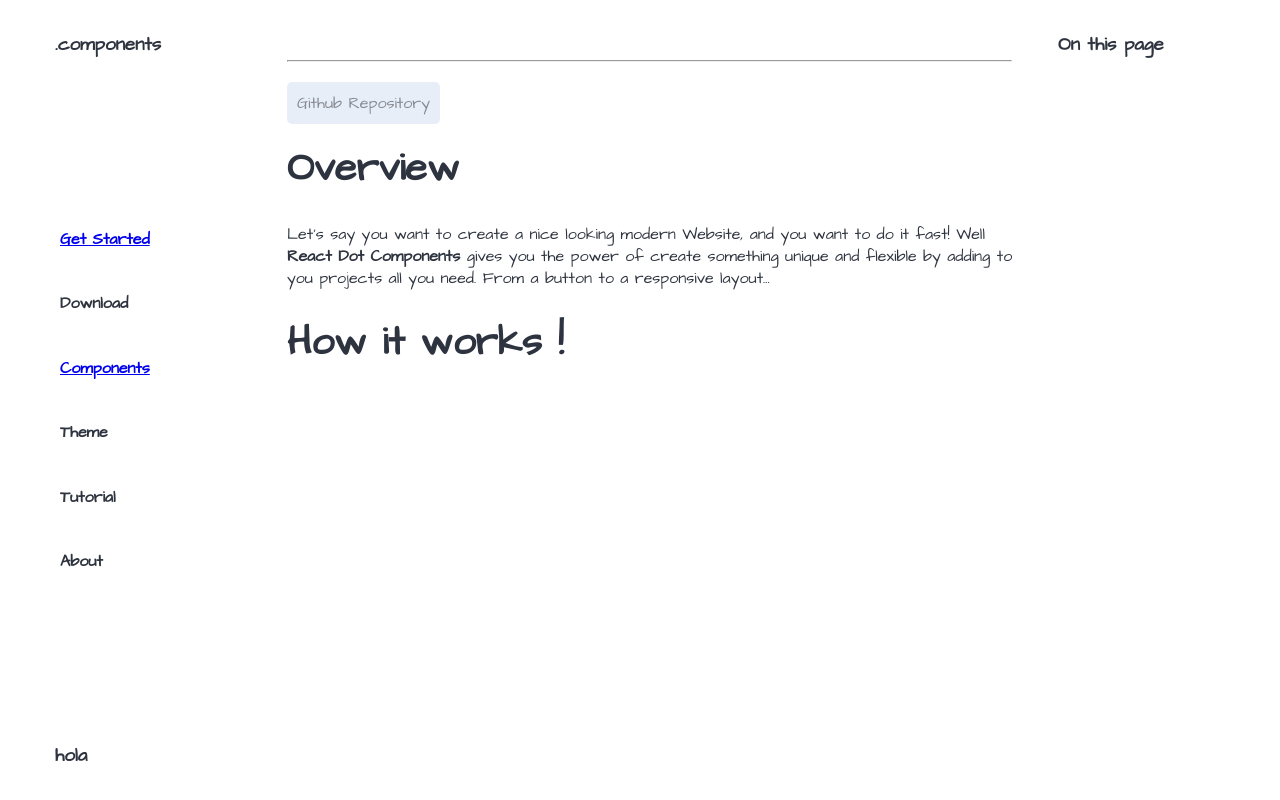
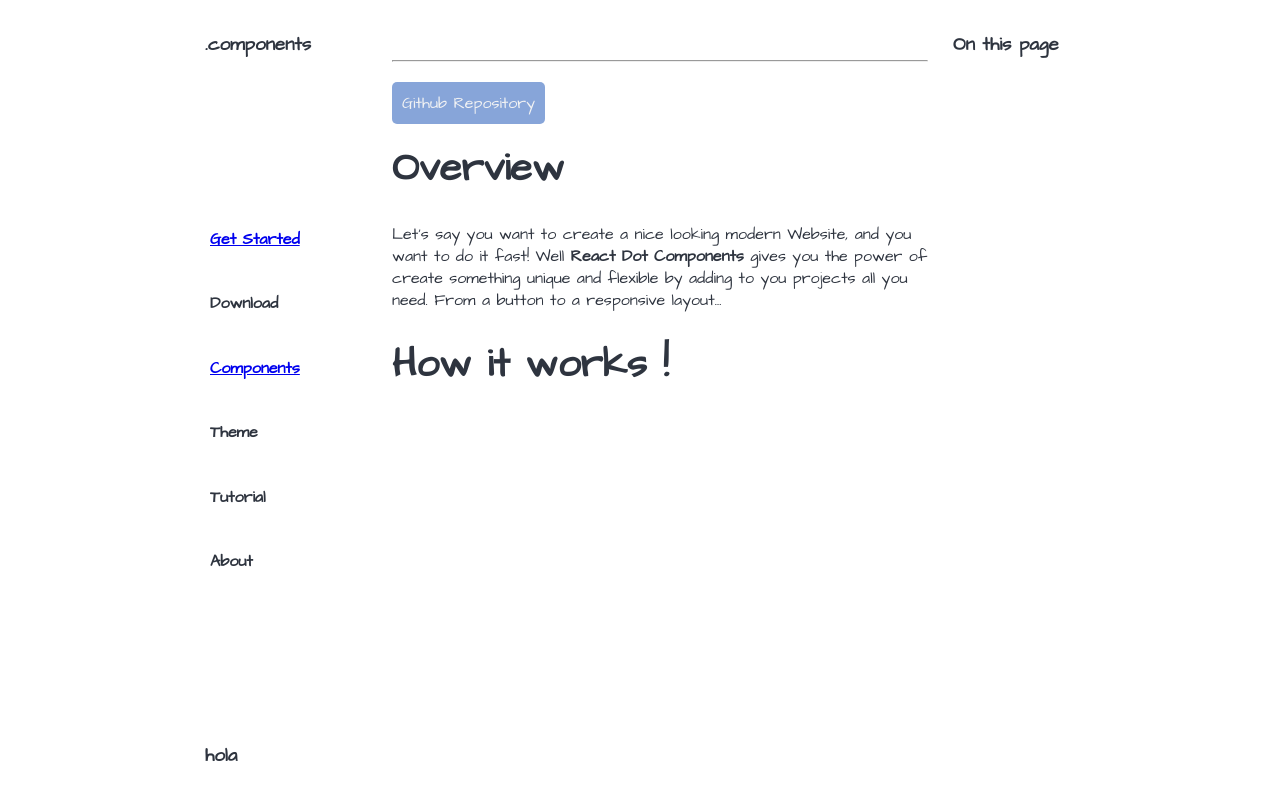
Before and after one commit to leonsuaren/reactdotcom, a React (Create React App) app in the folder reactdotcom/: page /home in a window 1280 px wide. Shown: the top 800 px of the page. Built offline with nearby package versions, Linux system fonts and the light colour scheme.

Commit message:
make the main container smaller

```diff
--- a/reactdotcom/src/components/buttons/link-to-button/anime.jsx
+++ b/reactdotcom/src/components/buttons/link-to-button/anime.jsx
@@ -5,6 +5,6 @@
   autoplay: true,
   loop: true,
   direction: 'alternate',
-  duration: 2000,
+  duration: 3000,
   easing: 'easeInOutSine'
 };
--- a/reactdotcom/src/global/PageLayout.jsx
+++ b/reactdotcom/src/global/PageLayout.jsx
@@ -6,7 +6,7 @@
 const Container = styled.div`
   display: grid;
   grid-template-columns: 15% 70% 15%;
-  margin: 0px 50px;
+  margin: 0px 200px;
 `;
 
 const MainContainer = styled.div`
--- a/reactdotcom/src/views/home/Home.jsx
+++ b/reactdotcom/src/views/home/Home.jsx
@@ -10,11 +10,19 @@
   const animationRef = useRef(null);
 
   useEffect(() => {
+    var containerEl = document.getElementById('homeContainerAnimation');
+    anime.remove(containerEl);
+
+    animationRef.current = anime({
+      targets: '#homeContainerAnimation',
+      translateY: [900, 0],
+      easing: 'easeInOutQuint'
+    });
 
   }, []);
 
   return (
-    <HomeContainer>
+    <HomeContainer id='homeContainerAnimation'>
         <hr/>
         <br />
         <LinkToButton href='https://github.com/leonsuaren/reactdotcom' target="_blank">Github Repository</LinkToButton>
```
